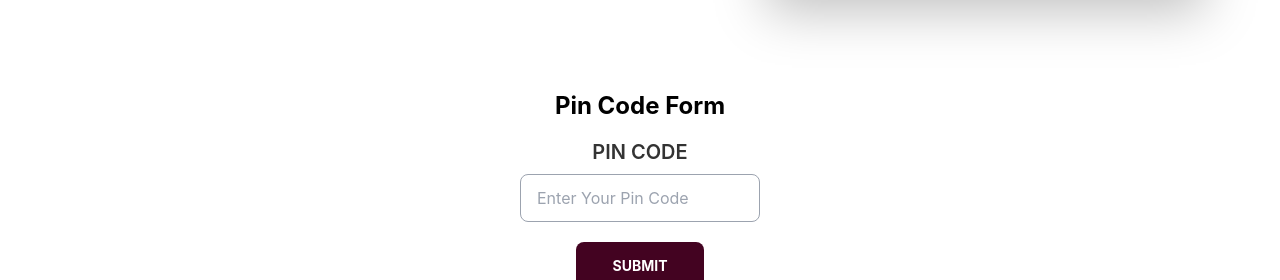
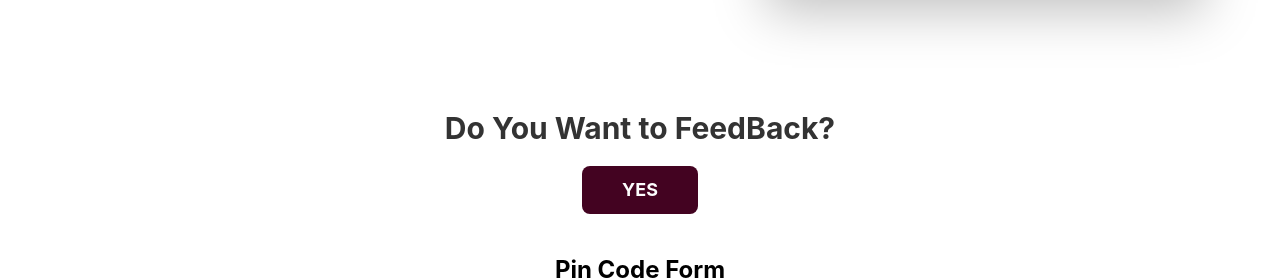
Before and after one commit to ShamimHosen75/Anonymous-Feedback-Client, a React (Create React App) app: page / in a window 1280 px wide. Shown: the part 484-764 px from the top of the page. Built offline with nearby package versions, Linux system fonts and the light colour scheme; no server answers.

Commit message:
createa  PinForm Modal components

```diff
--- a/src/pages/Home/Home.js
+++ b/src/pages/Home/Home.js
@@ -4,12 +4,14 @@ import PinForm from '../PinForm/PinForm';
 import Footer from "../shared/Footer";
 import Banner from './Banner';
 import Review from './Review';
+import UserFeedback from './UserFeedback';
 
 const Home = () => {
     return (
         <>
             <div className='px-4 sm:px-12'>
                 <Banner></Banner>
+                <UserFeedback></UserFeedback>
                 <PinForm></PinForm>
                 <RequireAdmin><Review></Review></RequireAdmin>
             </div>
--- /dev/null
+++ b/src/pages/Home/UserFeedback.js
@@ -0,0 +1,19 @@
+import React from 'react';
+import PinFormModal from './PinFormModal';
+
+const UserFeedback = () => {
+  return (
+    <div className='text-center justify-center py-5'>
+      <h2 className='text-3xl font-bold items-center py-5'>Do You Want to FeedBack?</h2>
+      <label
+      htmlFor="pin-from-modal"
+      onClick={()=>{
+        <PinFormModal></PinFormModal>
+      }}
+      className="btn btn-primary px-10 border-0 text-lg font-bold text-secondary
+      hover:bg-black hover:text-white">Yes</label>
+    </div>
+  );
+};
+
+export default UserFeedback;
```
